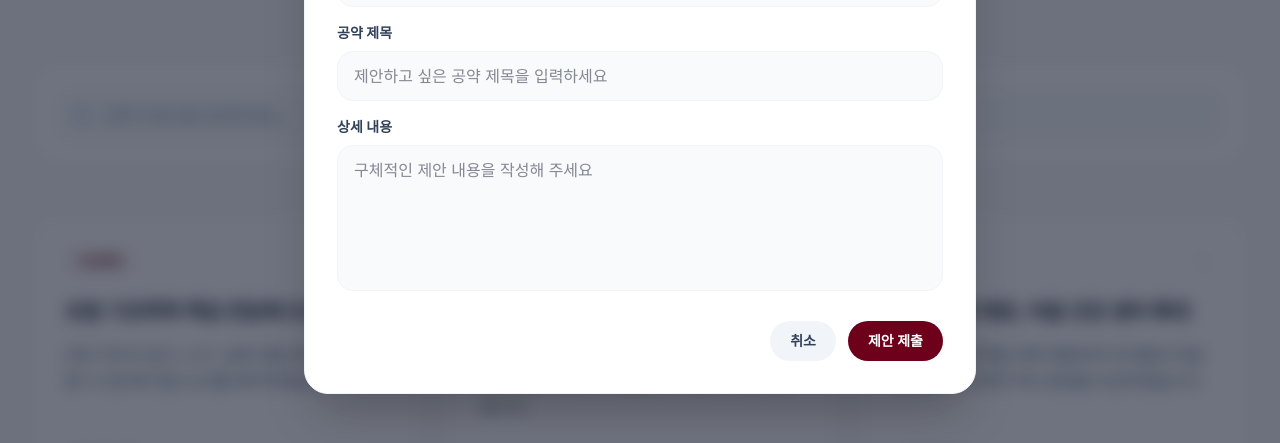
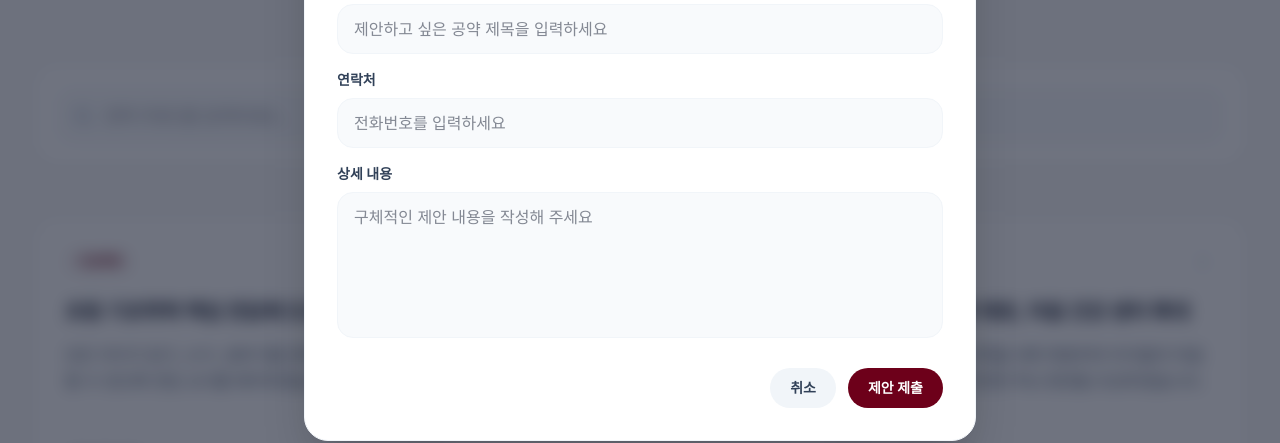
Before and after one commit to incheon6455-crypto/leehj_edu, a React (Vite) app: page /policies in a window 1280 px wide. Both pictures are taken after a click on the button "정책/공약 제안하기". Shown: the part 285-728 px from the top of the page. Built offline with nearby package versions, Linux system fonts and the light colour scheme; no server answers.

Commit message:
web update2

```diff
--- a/src/lib/firebaseData.ts
+++ b/src/lib/firebaseData.ts
@@ -47,6 +47,7 @@ export interface SupportMessageItem {
 export interface PolicyProposalItem {
   id: string;
   proposer: string;
+  phone: string;
   title: string;
   content: string;
   createdAt: string;
@@ -681,6 +682,7 @@ export async function getAdminDashboardData(): Promise<AdminDashboardData> {
       return {
         id: docItem.id,
         proposer: String(data.proposer ?? ''),
+        phone: String(data.phone ?? '-'),
         title: String(data.title ?? ''),
         content: String(data.content ?? ''),
         createdAt: safeDate(data.createdAt),
@@ -711,7 +713,7 @@ export async function getAdminDashboardData(): Promise<AdminDashboardData> {
     const proposalMembers: MemberManagementItem[] = allPolicyProposals.map((item) => ({
       id: `proposal-${item.id}`,
       name: item.proposer || '익명',
-      phone: '-',
+      phone: item.phone || '-',
       address: '-',
       type: '정책제안',
       createdAt: item.createdAt,
@@ -792,12 +794,13 @@ export async function getAdminDashboardData(): Promise<AdminDashboardData> {
   }
 }
 
-export async function submitPolicyProposal(payload: { proposer: string; title: string; content: string }) {
+export async function submitPolicyProposal(payload: { proposer: string; phone: string; title: string; content: string }) {
   if (!db || !isFirebaseConfigured) return null;
 
   try {
     const docRef = await addDoc(collection(db, 'policy_proposals'), {
       proposer: payload.proposer,
+      phone: payload.phone,
       title: payload.title,
       content: payload.content,
       type: '정책제안',
@@ -807,6 +810,7 @@ export async function submitPolicyProposal(payload: { proposer: string; title: s
     return {
       id: docRef.id,
       proposer: payload.proposer,
+      phone: payload.phone,
       title: payload.title,
       content: payload.content,
       createdAt: new Date().toISOString(),
@@ -1062,6 +1066,7 @@ export async function updateMemberBySource(
     if (sourceCollection === 'policy_proposals') {
       await updateDoc(doc(db, sourceCollection, sourceId), {
         proposer: payload.name,
+        phone: payload.phone,
       });
       return;
     }
--- a/src/pages/Policies.tsx
+++ b/src/pages/Policies.tsx
@@ -30,6 +30,19 @@ function getStoredVotedPolicyIds() {
   } catch {
     return [];
   }
+}
+
+function maskProposerName(name: string) {
+  const trimmed = name.trim();
+  if (trimmed.length <= 1) return trimmed;
+  if (trimmed.length === 2) return `${trimmed[0]}*`;
+  return `${trimmed[0]}*${trimmed[trimmed.length - 1]}`;
+}
+
+function maskProposerPhone(phone: string) {
+  const digits = phone.replace(/\D/g, '');
+  const lastTwo = digits.slice(-2).padStart(2, '*');
+  return `***-****-${lastTwo}`;
 }
 
 const policies = [
@@ -82,11 +95,13 @@ export default function Policies() {
   const [isSubmitted, setIsSubmitted] = useState(false);
   const [isSubmitting, setIsSubmitting] = useState(false);
   const [submitError, setSubmitError] = useState('');
+  const [submittedPreview, setSubmittedPreview] = useState({ maskedName: '', maskedPhone: '' });
   const [reactionCounts, setReactionCounts] = useState<Record<string, number>>({});
   const [reactionInProgress, setReactionInProgress] = useState<string | null>(null);
   const [votedPolicyIds, setVotedPolicyIds] = useState<string[]>(() => getStoredVotedPolicyIds());
   const [proposalForm, setProposalForm] = useState({
     proposer: '',
+    phone: '',
     title: '',
     content: '',
   });
@@ -142,6 +157,8 @@ export default function Policies() {
               type="button"
               onClick={() => {
                 setIsSubmitted(false);
+                setSubmitError('');
+                setSubmittedPreview({ maskedName: '', maskedPhone: '' });
                 setIsProposalModalOpen(true);
               }}
               className="inline-flex items-center justify-center px-6 py-3 rounded-full bg-burgundy text-white text-sm font-bold hover:bg-burgundy/90 transition-colors"
@@ -335,11 +352,16 @@ export default function Policies() {
                     try {
                       await submitPolicyProposal({
                         proposer: proposalForm.proposer.trim(),
+                        phone: proposalForm.phone.trim(),
                         title: proposalForm.title.trim(),
                         content: proposalForm.content.trim(),
                       });
+                      setSubmittedPreview({
+                        maskedName: maskProposerName(proposalForm.proposer),
+                        maskedPhone: maskProposerPhone(proposalForm.phone),
+                      });
                       setIsSubmitted(true);
-                      setProposalForm({ proposer: '', title: '', content: '' });
+                      setProposalForm({ proposer: '', phone: '', title: '', content: '' });
                     } catch (error) {
                       const message = error instanceof Error ? error.message : '';
                       if (message.includes('permission-denied') || message.includes('Missing or insufficient permissions')) {
@@ -383,6 +405,21 @@ export default function Policies() {
                   </div>
 
                   <div>
+                    <label htmlFor="proposal-phone" className="block text-sm font-semibold text-slate-700 mb-2">
+                      연락처
+                    </label>
+                    <input
+                      id="proposal-phone"
+                      type="tel"
+                      required
+                      value={proposalForm.phone}
+                      onChange={(e) => setProposalForm((prev) => ({ ...prev, phone: e.target.value }))}
+                      className="w-full px-4 py-3 rounded-2xl bg-slate-50 border border-slate-100 focus:outline-none focus:ring-2 focus:ring-burgundy"
+                      placeholder="전화번호를 입력하세요"
+                    />
+                  </div>
+
+                  <div>
                     <label htmlFor="proposal-content" className="block text-sm font-semibold text-slate-700 mb-2">
                       상세 내용
                     </label>
@@ -420,6 +457,8 @@ export default function Policies() {
                 <div className="py-8 text-center">
                   <p className="text-slate-900 font-bold text-lg mb-2">제안이 접수되었습니다.</p>
                   <p className="text-slate-600 mb-6">소중한 의견 감사합니다. 검토 후 반영하겠습니다.</p>
+                  <p className="text-sm text-slate-500 mb-1">제안자: {submittedPreview.maskedName || '-'}</p>
+                  <p className="text-sm text-slate-500 mb-6">연락처: {submittedPreview.maskedPhone || '-'}</p>
                   <button
                     type="button"
                     onClick={() => {
```
